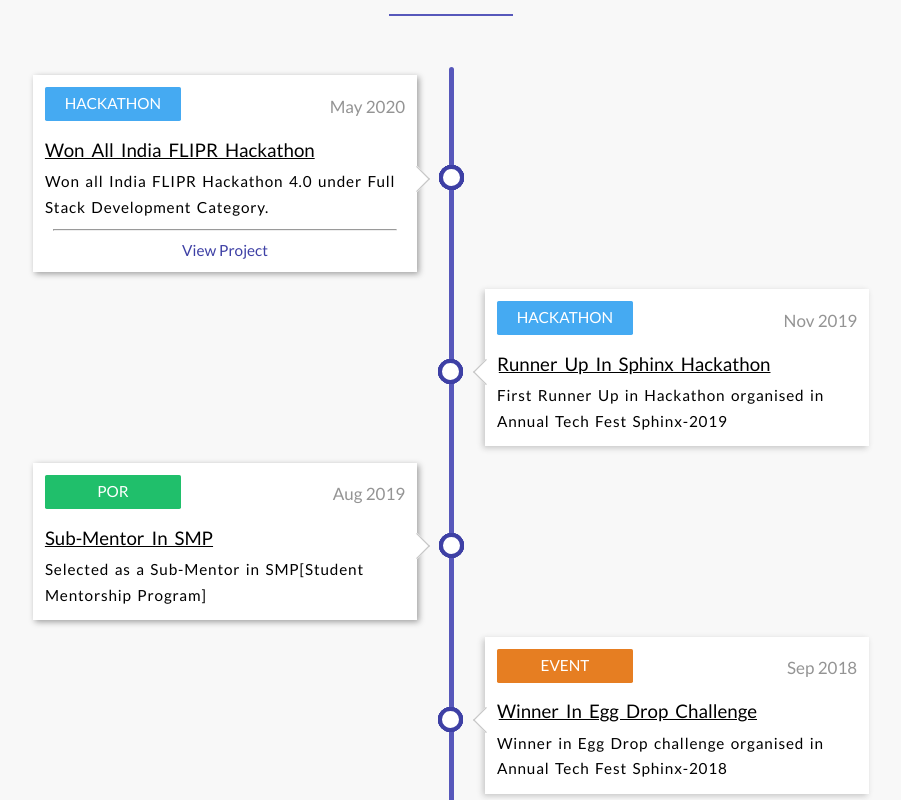
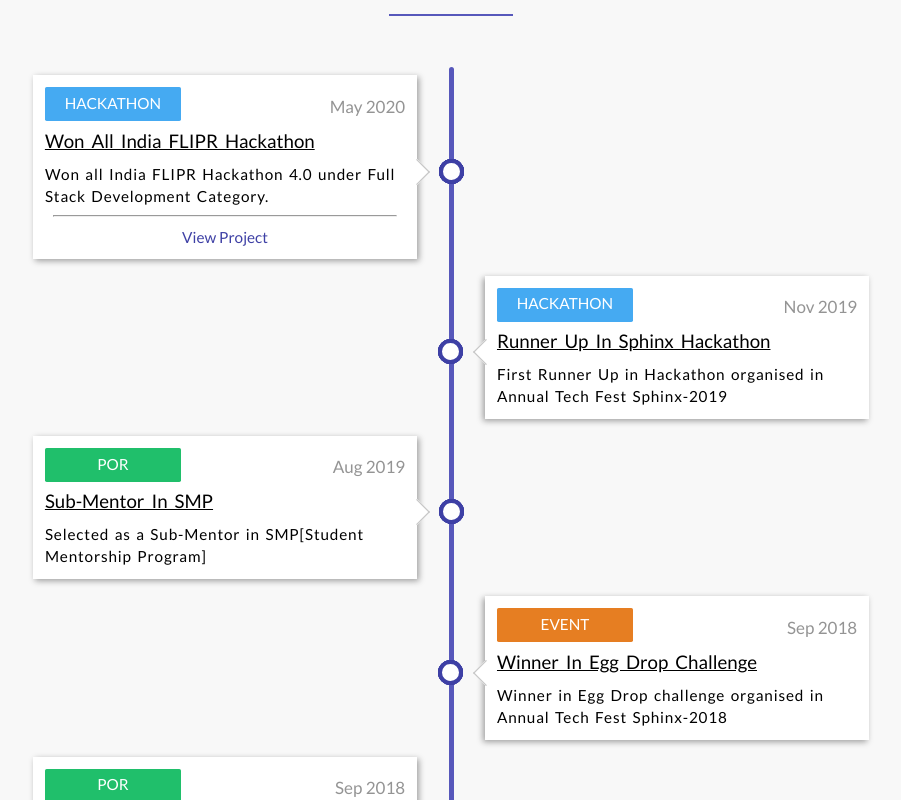
Before and after one commit to karn21/portfolio, a React (Create React App) app: page / in a window 1280 px wide. Shown: the part 3140-3940 px from the top of the page, without its empty margins (189-1090 px from the left). Built offline with nearby package versions, Linux system fonts and the light colour scheme.

Commit message:
timeline enhancement

```diff
--- a/src/components/timeline/timeline.scss
+++ b/src/components/timeline/timeline.scss
@@ -43,7 +43,7 @@ div .timeline :nth-child(2n) {
   width: 80%;
   background-color: #fff;
   text-align: left;
-  margin: 0.5rem 2rem 0.5rem 1rem;
+  margin: 0.5rem 1.5rem 0.5rem 1.5rem;
   padding: 0.7rem;
   z-index: 99;
   box-shadow: 2px 2px 6px rgb(158, 158, 158);
@@ -57,8 +57,8 @@ div .timeline :nth-child(2n) {
 div .timeline :nth-child(2n) .timeline-item {
   align-self: flex-start;
   text-align: unset;
-  margin: 0.5rem 1rem 0.5rem 2rem;
-  box-shadow: -2px 2px 6px rgb(197, 197, 197);
+  margin: 0.5rem 1.5rem 0.5rem 1.5rem;
+  box-shadow: -2px 2px 6px rgb(158, 158, 158);
 }
 
 .timeline-item ::after {
@@ -68,14 +68,14 @@ div .timeline :nth-child(2n) .timeline-item {
   background-color: #fff;
   position: absolute;
   top: calc(50% - 0.5rem);
-  right: -2.75rem;
+  right: -2.3rem;
   z-index: 1;
   border-radius: 50%;
   border: 0.25rem solid $hoverColor;
 }
 
 div .timeline :nth-child(2n) .timeline-item ::after {
-  left: -2.75rem;
+  left: -2.3rem;
 }
 
 .timeline-item ::before {
@@ -102,7 +102,6 @@ div .timeline :nth-child(2n) .timeline-item ::before {
   .timeline-tag {
     text-transform: uppercase;
     padding: 0.3rem;
-
     color: #fff;
     border-radius: 0.1rem;
     text-align: center;
@@ -116,11 +115,13 @@ div .timeline :nth-child(2n) .timeline-item ::before {
 }
 
 .timeline-title {
+  text-align: center;
   text-decoration: underline;
   font-size: 1.1rem;
   font-weight: 400;
   text-transform: capitalize;
-  margin-top: 0.8rem;
+  margin-top: 0.2rem;
+  line-height: 1.5rem;
   word-spacing: 0.2rem;
 }
 
@@ -128,7 +129,7 @@ div .timeline :nth-child(2n) .timeline-item ::before {
   padding-top: 0.5rem;
   word-spacing: 0.1rem;
   letter-spacing: 0.05rem;
-  line-height: 1.5rem;
+  line-height: 1.3rem;
   font-size: 0.9rem;
 }
 
@@ -145,6 +146,26 @@ div .timeline :nth-child(2n) .timeline-item ::before {
 }
 
 @media screen and (min-width: 640px) {
+  .timeline-item {
+    margin: 0.5rem 2rem 0.5rem 1rem;
+  }
+
+  div .timeline :nth-child(2n) .timeline-item {
+    margin: 0.5rem 1rem 0.5rem 2rem;
+  }
+
+  .timeline-item ::after {
+    right: -2.75rem;
+  }
+
+  div .timeline :nth-child(2n) .timeline-item ::after {
+    left: -2.75rem;
+  }
+
+  .timeline-title {
+    text-align: unset;
+  }
+
   .timeline-header {
     display: grid;
     grid-template-columns: 1fr 1fr;
```
